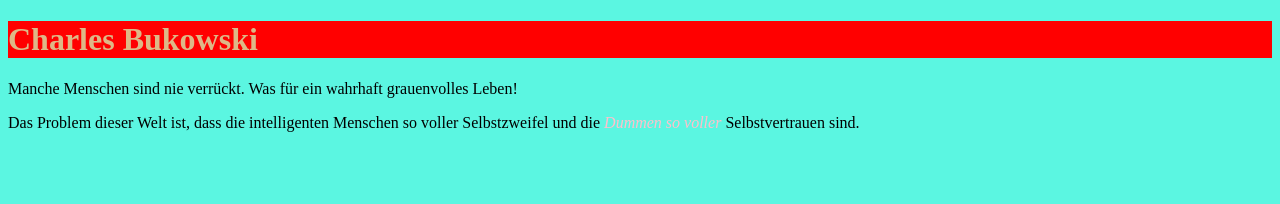
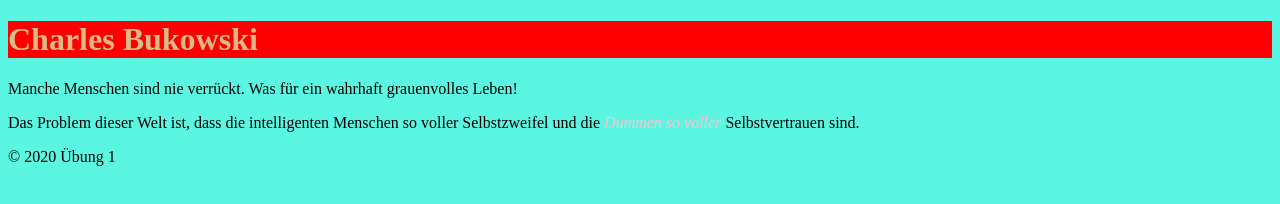
Before and after one commit to CODERS-BAY/web-abgabe-1-ToniM1810, a plain HTML site: page index.html in a window 1280 px wide. Drawn offline with Linux system fonts and the light colour scheme.

Commit message:
meine erste Seite V1.1

```diff
--- a/index.html
+++ b/index.html
@@ -12,5 +12,9 @@
      </p>
      <p>Das Problem dieser Welt ist, dass die intelligenten Menschen so voller Selbstzweifel und die <em>Dummen so voller </em>Selbstvertrauen sind.
      </p>
+
+     <footer>
+         <p>&copy; 2020 Übung 1</p>
+     </footer>
     </body>
 </html>
```
